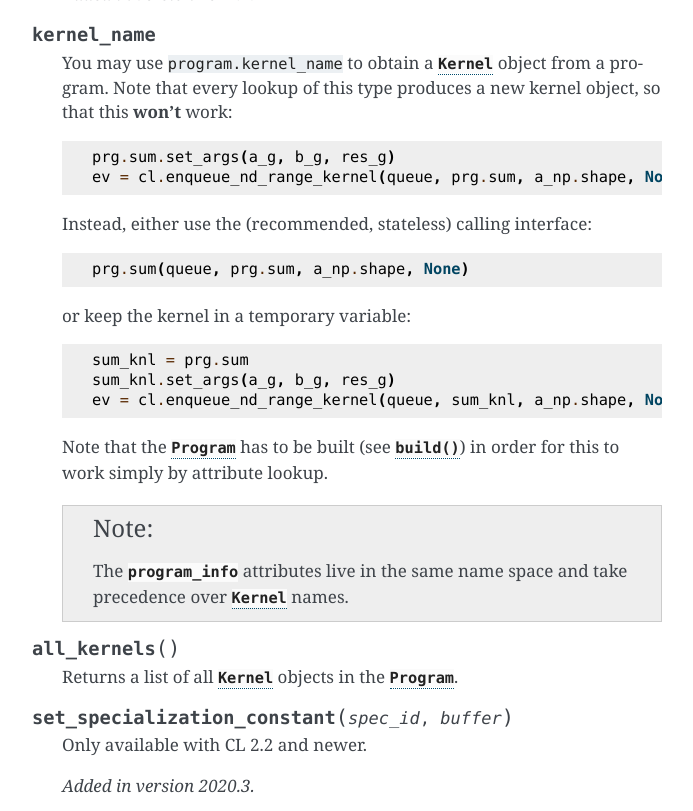
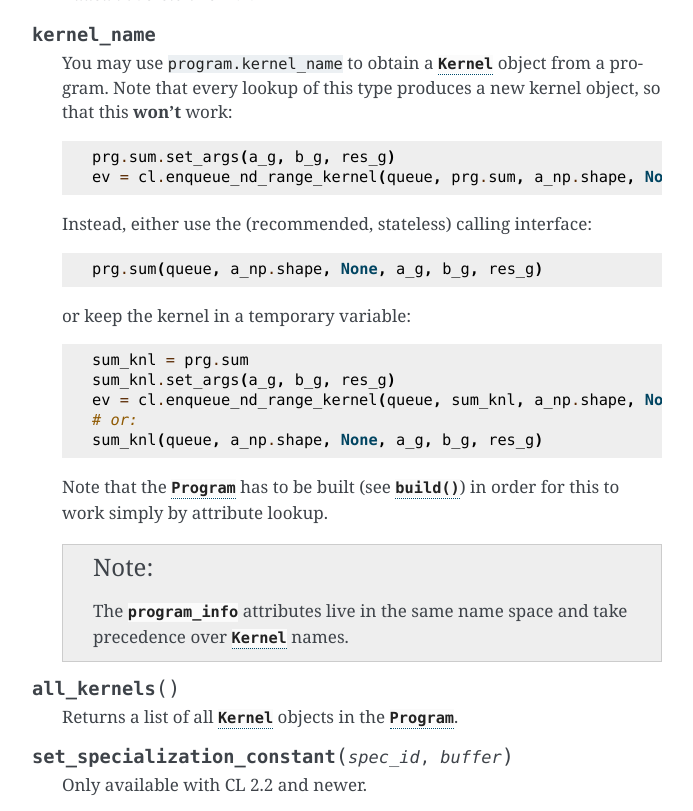
Before and after one commit to inducer/pyopencl, a Sphinx documentation site: the page built from doc/runtime_program.rst, in a window 1280 px wide and 900 px high, scrolled down 1581 px, cut to the strip 0-811 px from the top of the window. Shown: the whole strip, without its empty margins (418-1111 px from the left). Built offline with Sphinx 7.4.7, drawn with Linux system fonts in a browser that asks for light colours.

Commit message:
runtime_program.rst: small fix for program.kernel_name

```diff
--- a/doc/runtime_program.rst
+++ b/doc/runtime_program.rst
@@ -100,13 +100,15 @@ Program
 
         Instead, either use the (recommended, stateless) calling interface::
 
-            prg.sum(queue, prg.sum, a_np.shape, None)
+            prg.sum(queue, a_np.shape, None, a_g, b_g, res_g)
 
         or keep the kernel in a temporary variable::
 
             sum_knl = prg.sum
             sum_knl.set_args(a_g, b_g, res_g)
             ev = cl.enqueue_nd_range_kernel(queue, sum_knl, a_np.shape, None)
+            # or:
+            sum_knl(queue, a_np.shape, None, a_g, b_g, res_g)
 
         Note that the :class:`Program` has to be built (see :meth:`build`) in
         order for this to work simply by attribute lookup.
```
